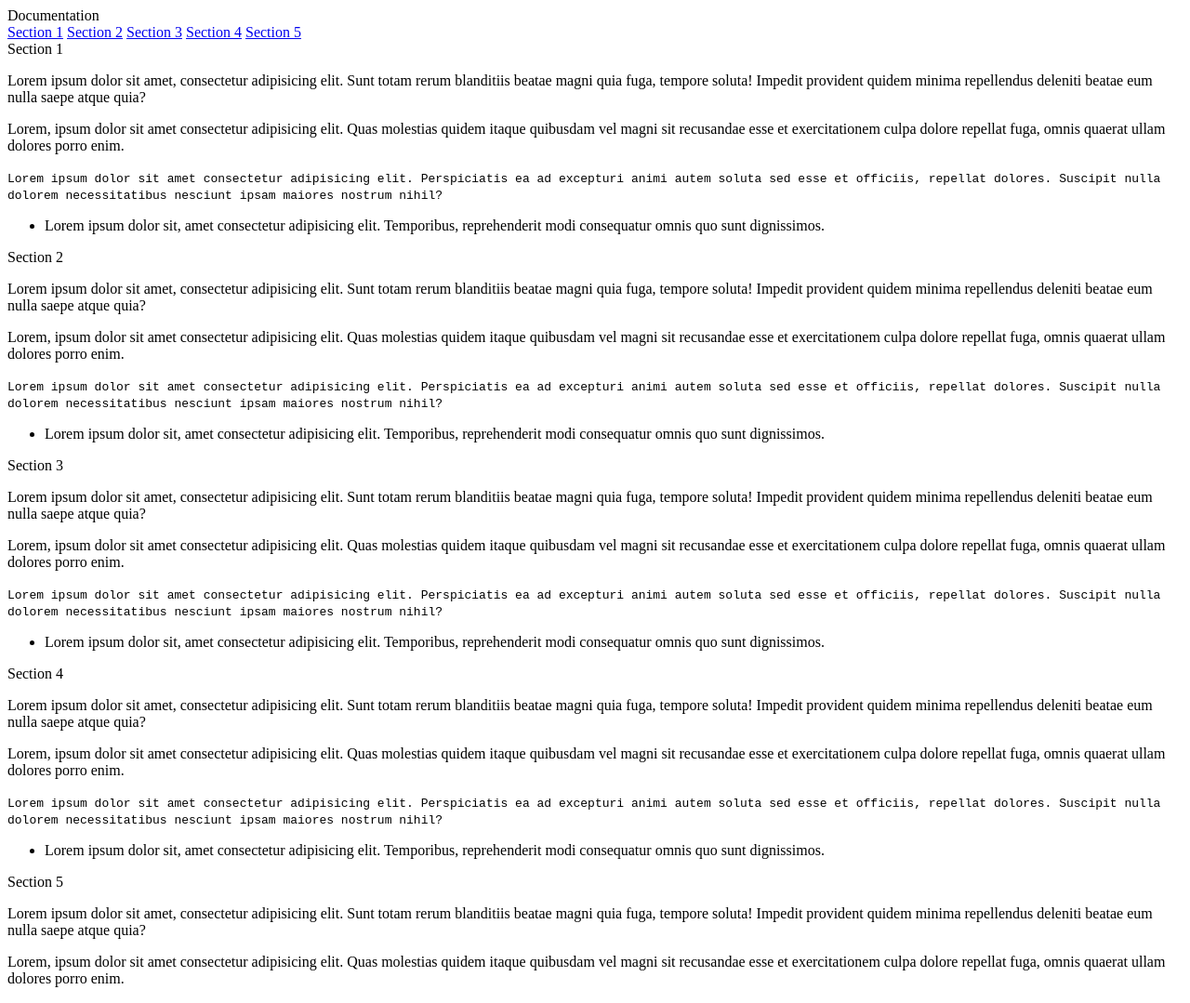
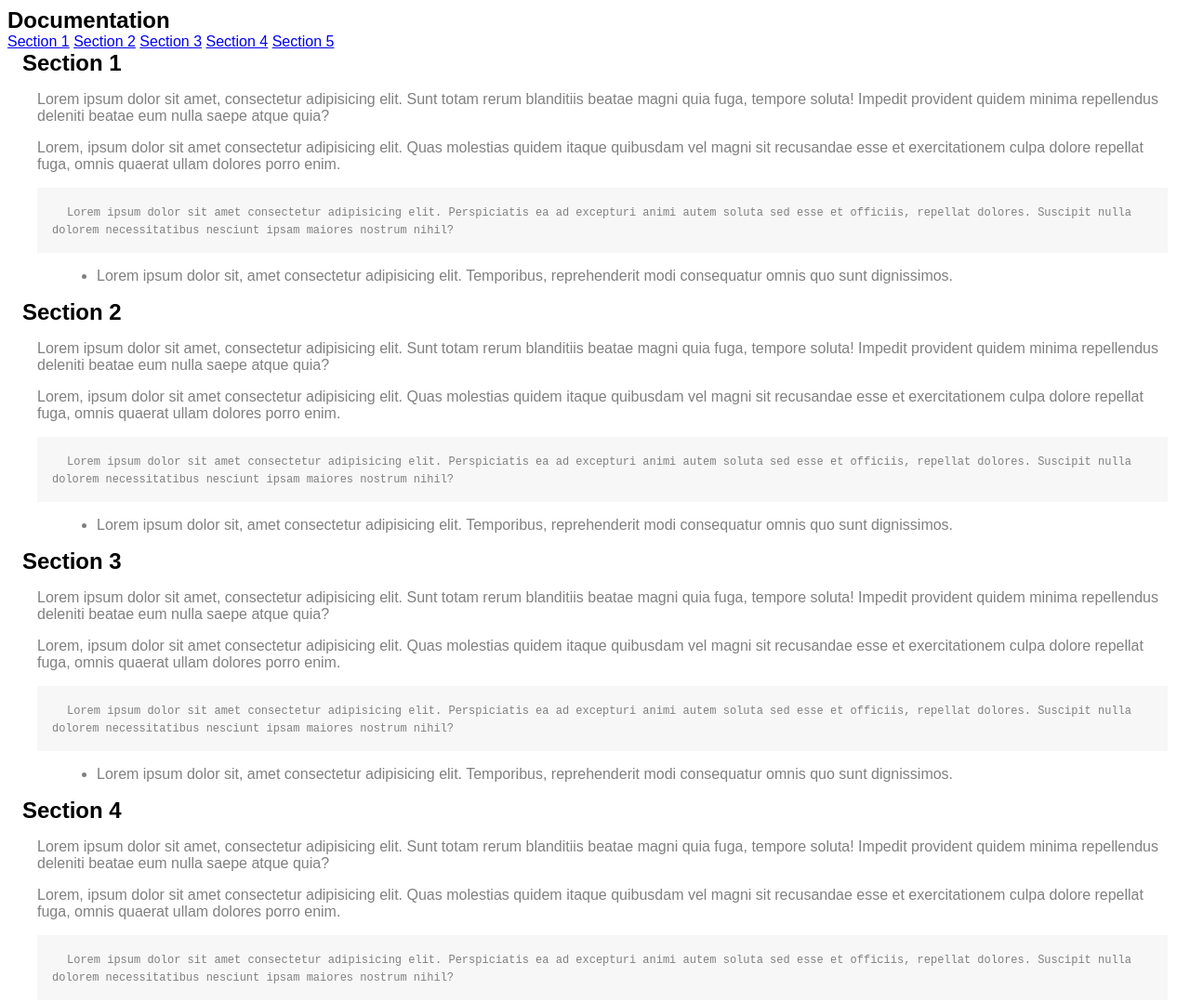
Before and after one commit to MatheusKisiolar/TechnicalDocumentation, a plain HTML site: page index.html in a window 1280 px wide. Shown: the top 1079 px of the page at 93% size. Drawn offline with Linux system fonts and the light colour scheme.

Commit message:
Styles first part

```diff
--- a/index.html
+++ b/index.html
@@ -21,7 +21,7 @@
       <header>Section 1</header>
       <p>Lorem ipsum dolor sit amet, consectetur adipisicing elit. Sunt totam rerum blanditiis beatae magni quia fuga, tempore soluta! Impedit provident quidem minima repellendus deleniti beatae eum nulla saepe atque quia?</p>
       <p>Lorem, ipsum dolor sit amet consectetur adipisicing elit. Quas molestias quidem itaque quibusdam vel magni sit recusandae esse et exercitationem culpa dolore repellat fuga, omnis quaerat ullam dolores porro enim.</p>
-      <code>Lorem ipsum dolor sit amet consectetur adipisicing elit. Perspiciatis ea ad excepturi animi autem soluta sed esse et officiis, repellat dolores. Suscipit nulla dolorem necessitatibus nesciunt ipsam maiores nostrum nihil?</code>
+      <div class="code"><code>Lorem ipsum dolor sit amet consectetur adipisicing elit. Perspiciatis ea ad excepturi animi autem soluta sed esse et officiis, repellat dolores. Suscipit nulla dolorem necessitatibus nesciunt ipsam maiores nostrum nihil?</code></div>
       <ul>
         <li>Lorem ipsum dolor sit, amet consectetur adipisicing elit. Temporibus, reprehenderit modi consequatur omnis quo sunt dignissimos.</li>
       </ul>
@@ -30,7 +30,7 @@
       <header>Section 2</header>
       <p>Lorem ipsum dolor sit amet, consectetur adipisicing elit. Sunt totam rerum blanditiis beatae magni quia fuga, tempore soluta! Impedit provident quidem minima repellendus deleniti beatae eum nulla saepe atque quia?</p>
       <p>Lorem, ipsum dolor sit amet consectetur adipisicing elit. Quas molestias quidem itaque quibusdam vel magni sit recusandae esse et exercitationem culpa dolore repellat fuga, omnis quaerat ullam dolores porro enim.</p>
-      <code>Lorem ipsum dolor sit amet consectetur adipisicing elit. Perspiciatis ea ad excepturi animi autem soluta sed esse et officiis, repellat dolores. Suscipit nulla dolorem necessitatibus nesciunt ipsam maiores nostrum nihil?</code>
+      <div class="code"><code>Lorem ipsum dolor sit amet consectetur adipisicing elit. Perspiciatis ea ad excepturi animi autem soluta sed esse et officiis, repellat dolores. Suscipit nulla dolorem necessitatibus nesciunt ipsam maiores nostrum nihil?</code></div>
       <ul>
         <li>Lorem ipsum dolor sit, amet consectetur adipisicing elit. Temporibus, reprehenderit modi consequatur omnis quo sunt dignissimos.</li>
       </ul>
@@ -39,7 +39,7 @@
       <header>Section 3</header>
       <p>Lorem ipsum dolor sit amet, consectetur adipisicing elit. Sunt totam rerum blanditiis beatae magni quia fuga, tempore soluta! Impedit provident quidem minima repellendus deleniti beatae eum nulla saepe atque quia?</p>
       <p>Lorem, ipsum dolor sit amet consectetur adipisicing elit. Quas molestias quidem itaque quibusdam vel magni sit recusandae esse et exercitationem culpa dolore repellat fuga, omnis quaerat ullam dolores porro enim.</p>
-      <code>Lorem ipsum dolor sit amet consectetur adipisicing elit. Perspiciatis ea ad excepturi animi autem soluta sed esse et officiis, repellat dolores. Suscipit nulla dolorem necessitatibus nesciunt ipsam maiores nostrum nihil?</code>
+      <div class="code"><code>Lorem ipsum dolor sit amet consectetur adipisicing elit. Perspiciatis ea ad excepturi animi autem soluta sed esse et officiis, repellat dolores. Suscipit nulla dolorem necessitatibus nesciunt ipsam maiores nostrum nihil?</code></div>
       <ul>
         <li>Lorem ipsum dolor sit, amet consectetur adipisicing elit. Temporibus, reprehenderit modi consequatur omnis quo sunt dignissimos.</li>
       </ul>
@@ -48,7 +48,7 @@
       <header>Section 4</header>
       <p>Lorem ipsum dolor sit amet, consectetur adipisicing elit. Sunt totam rerum blanditiis beatae magni quia fuga, tempore soluta! Impedit provident quidem minima repellendus deleniti beatae eum nulla saepe atque quia?</p>
       <p>Lorem, ipsum dolor sit amet consectetur adipisicing elit. Quas molestias quidem itaque quibusdam vel magni sit recusandae esse et exercitationem culpa dolore repellat fuga, omnis quaerat ullam dolores porro enim.</p>
-      <code>Lorem ipsum dolor sit amet consectetur adipisicing elit. Perspiciatis ea ad excepturi animi autem soluta sed esse et officiis, repellat dolores. Suscipit nulla dolorem necessitatibus nesciunt ipsam maiores nostrum nihil?</code>
+      <div class="code"><code>Lorem ipsum dolor sit amet consectetur adipisicing elit. Perspiciatis ea ad excepturi animi autem soluta sed esse et officiis, repellat dolores. Suscipit nulla dolorem necessitatibus nesciunt ipsam maiores nostrum nihil?</code></div>
       <ul>
         <li>Lorem ipsum dolor sit, amet consectetur adipisicing elit. Temporibus, reprehenderit modi consequatur omnis quo sunt dignissimos.</li>
       </ul>
@@ -57,7 +57,7 @@
       <header>Section 5</header>
       <p>Lorem ipsum dolor sit amet, consectetur adipisicing elit. Sunt totam rerum blanditiis beatae magni quia fuga, tempore soluta! Impedit provident quidem minima repellendus deleniti beatae eum nulla saepe atque quia?</p>
       <p>Lorem, ipsum dolor sit amet consectetur adipisicing elit. Quas molestias quidem itaque quibusdam vel magni sit recusandae esse et exercitationem culpa dolore repellat fuga, omnis quaerat ullam dolores porro enim.</p>
-      <code>Lorem ipsum dolor sit amet consectetur adipisicing elit. Perspiciatis ea ad excepturi animi autem soluta sed esse et officiis, repellat dolores. Suscipit nulla dolorem necessitatibus nesciunt ipsam maiores nostrum nihil?</code>
+      <div class="code"><code>Lorem ipsum dolor sit amet consectetur adipisicing elit. Perspiciatis ea ad excepturi animi autem soluta sed esse et officiis, repellat dolores. Suscipit nulla dolorem necessitatibus nesciunt ipsam maiores nostrum nihil?</code></div>
       <ul>
         <li>Lorem ipsum dolor sit, amet consectetur adipisicing elit. Temporibus, reprehenderit modi consequatur omnis quo sunt dignissimos.</li>
       </ul>
--- a/styles.css
+++ b/styles.css
@@ -1,3 +1,39 @@
 * {
   box-sizing: border-box;
+  font-family: Arial, Helvetica, sans-serif;
 }
+
+header {
+  font-size: 24px;
+  font-weight: bold;
+}
+
+section {
+  margin-left: 1rem;
+  margin-right: 1rem;
+}
+
+section p,
+section code,
+section li {
+  color: grey;
+  margin-left: 1rem;
+}
+
+section ul{
+  margin-left: 1.5rem;
+}
+
+.code{
+  background-color: #F7F7F7;
+  padding: 1rem;
+  display: inline-block;
+  margin-left: 1rem;
+
+}
+
+code{
+  font-size: 12px;
+  font-family: monospace;
+  line-height: 1rem;
+}
```
